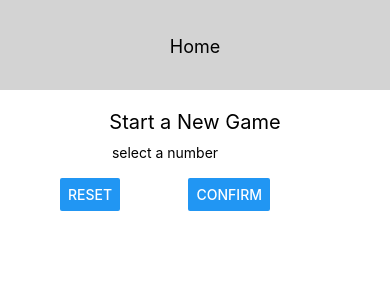
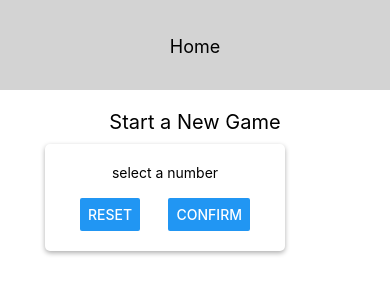
Before and after one commit to AbdulrahmanAlaa/react-native-complete-guid, a React Native app: screen / in a window 390 px wide. Shown: the top 300 px of the page. Built offline with nearby package versions, Linux system fonts and the light colour scheme.

Commit message:
adding shadow style

```diff
--- a/screens/StartGameScreen.js
+++ b/screens/StartGameScreen.js
@@ -32,6 +32,14 @@ const style = StyleSheet.create({
     marginVertical: 10
   },
   inputContainer: {
+      padding:20,
+      borderRadius:5,
+      elevation:6,
+      backgroundColor:'white',
+      shadowColor:'black',
+      shadowOffset:{width:0,height:2},
+      shadowOpacity:0.32,
+      shadowRadius:5,
       width:300,
       maxWidth:'80%',
       alignItems:'center'
```
